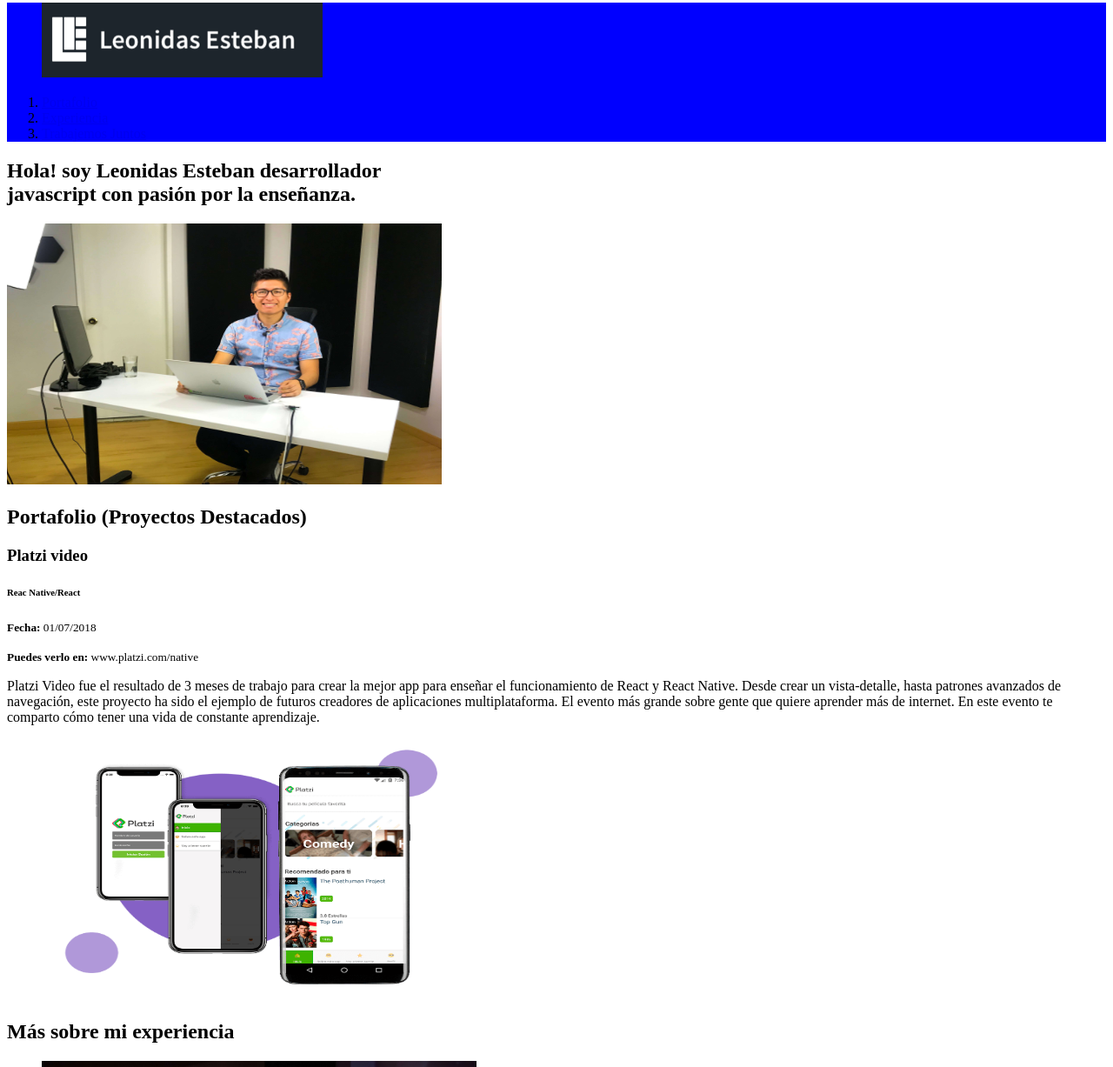
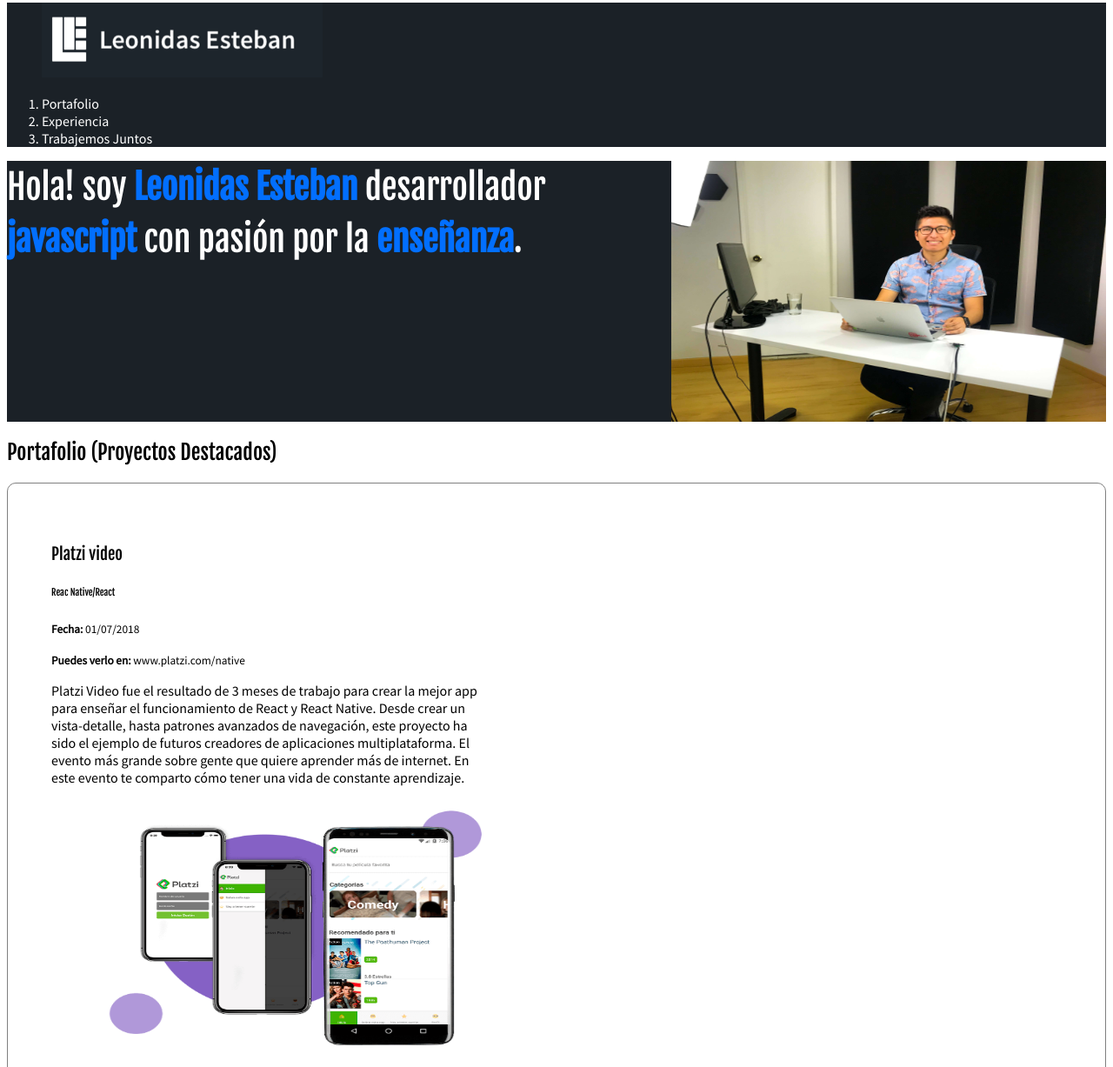
Before and after one commit to rober-rabbit/desarrollo-web-2018, a plain HTML site: page index.html in a window 1280 px wide. Shown: the part 13-1240 px from the top of the page at 87% size. Drawn offline with Linux system fonts and the light colour scheme; files that its build step writes are made by us from their sources.

Commit message:
marginpadding

```diff
--- a/index.html
+++ b/index.html
@@ -4,9 +4,11 @@
     <meta charset="utf-8">
     <title>Hola soy leonidas esteban</title>
     <link rel="icon" type="image/png" href="images/favicon.png">
+    <link rel="stylesheet" href="css/style.css">
+    <link href="https://fonts.googleapis.com/css?family=Fjalla+One|Source+Sans+Pro" rel="stylesheet">
   </head>
   <body>
-    <header class="header" style="background: blue">
+    <header class="header" >
       <div>
         <figure class="logo">
           <img src="images/logo.png" alt="Logo de http://www.leonidasesteban.com">
@@ -22,16 +24,29 @@
     </header>
     <section class="hero">
       <h1>Hola! soy <strong>Leonidas Esteban</strong> desarrollador <br/> <strong>javascript</strong> con pasión por la <strong>enseñanza</strong>.</h1>
-      <img src="images/hero.jpg" alt="imagen principal del sitio" width="500" height="300">
     </section>
     <section id="portafolio" class="portfolio">
       <h2>Portafolio (Proyectos Destacados)</h2>
       <article class="project">
+        <div class="project-details">
         <h3 class="project-title">Platzi video</h3>
         <h6 class="project-course">Reac Native/React</h6>
         <p class="project-date"><small><strong>Fecha:</strong> 01/07/2018</small></p>
         <p class="project-url"><small ><strong>Puedes verlo en:</strong> www.platzi.com/native</small></p>
         <p class="project-description">Platzi Video fue el resultado de 3 meses de trabajo para crear la mejor app para enseñar el funcionamiento de React y React Native. Desde crear un vista-detalle, hasta patrones avanzados de navegación, este proyecto ha sido el ejemplo de futuros creadores de aplicaciones multiplataforma. El evento más grande sobre gente que quiere aprender más de internet. En este evento te comparto cómo tener una vida de constante aprendizaje.</p>
+        </div>
+        <figure class="project-imageContainer">
+          <img class="project-image" src="images/platzi-video-react-native.png" alt="proyecto del curso de react native" width="500" height="300">
+        </figure>
+      </article>
+      <article class="project">
+        <div class="project-details">
+        <h3 class="project-title">Platzi video</h3>
+        <h6 class="project-course">Reac Native/React</h6>
+        <p class="project-date"><small><strong>Fecha:</strong> 01/07/2018</small></p>
+        <p class="project-url"><small ><strong>Puedes verlo en:</strong> www.platzi.com/native</small></p>
+        <p class="project-description">Platzi Video fue el resultado de 3 meses de trabajo para crear la mejor app para enseñar el funcionamiento de React y React Native. Desde crear un vista-detalle, hasta patrones avanzados de navegación, este proyecto ha sido el ejemplo de futuros creadores de aplicaciones multiplataforma. El evento más grande sobre gente que quiere aprender más de internet. En este evento te comparto cómo tener una vida de constante aprendizaje.</p>
+        </div>
         <figure class="project-imageContainer">
           <img class="project-image" src="images/platzi-video-react-native.png" alt="proyecto del curso de react native" width="500" height="300">
         </figure>
--- /dev/null
+++ b/style.css
@@ -0,0 +1,64 @@
+/* gris oscuro = #1d252c:
+gris claro = #626262;
+background gris = #1b2127;
+celeste =  #026fff;
+*/
+body{
+  font-family: 'Source Sans Pro', sans-serif;
+}
+
+h1, h2, h3, h4, h5, h6{
+  font-family: 'Fjalla One', sans-serif;
+  font-weight: normal;
+}
+
+h1{
+  margin: 0;
+  color:white;
+  font-size: 40px;
+  line-height: 1.5;
+  letter-spacing: -0.2px;
+}
+h1 strong{
+  color: #026fff;
+}
+.hero{
+ height: 300px;
+ background-color: #1b2127;
+ background-image: url("../images/hero.jpg");
+ background-size: 500px 300px;
+ background-repeat: no-repeat;
+ background-position-x: right;
+ color: white;
+}
+
+.project{
+  /*
+  border-top: 10px solid red;
+  border-right: 10px solid green;
+  border-left: 10px solid orange;
+  border-bottom:10px solid pink;*/
+  border: 1px solid gray;
+  border-radius: 10px;
+  margin-bottom: 15px;
+  padding: 50px;
+
+}
+
+.project-details{
+  width: 500px;
+}
+
+.project-imageContainer{
+  width: 200px;
+}
+
+.header{
+  background-color: #1b2127;
+  color: white;
+}
+
+.header a{
+  color: white;
+  text-decoration: none;
+}
```
